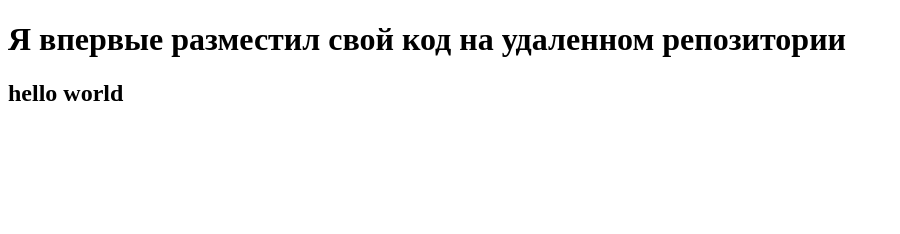
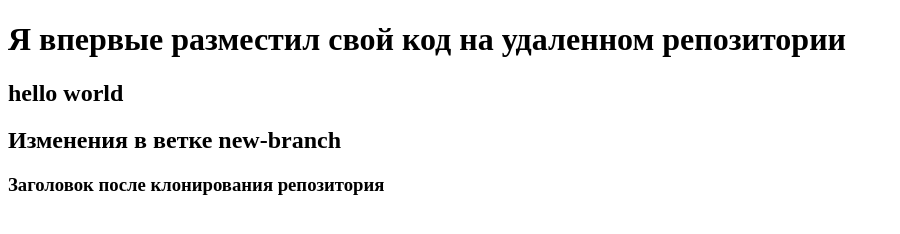
Before and after one commit to limon4ikk/new-repository, a plain HTML site: page index.html in a window 1280 px wide. Shown: the whole page, without its empty margins (0-900 px from the left). Drawn offline with Linux system fonts and the light colour scheme.

Commit message:
commit after cloning

```diff
--- a/index.html
+++ b/index.html
@@ -8,5 +8,7 @@
 <body>
     <h1>Я впервые разместил свой код на удаленном репозитории<h1>
         <h2>hello world<h2>
+            <h2>Изменения в ветке new-branch</h2>
+            <h3>Заголовок после клонирования репозитория</h3>
 </body>
 </html>
```
Also changed, not shown: 1 other file.
